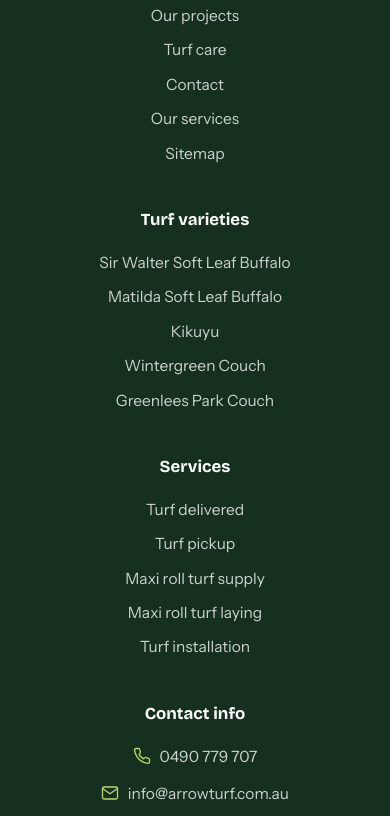
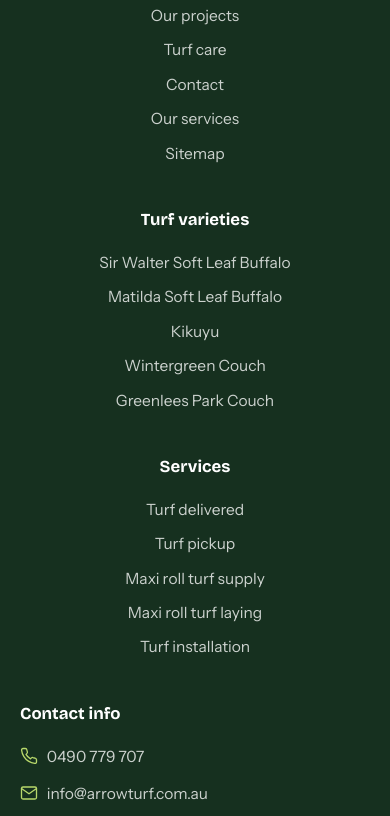
Before and after one commit to digitalmovement-au/ArrowTurfRedesign, an Astro site: page /thanks in a window 390 px wide. Shown: the part 1156-1972 px from the top of the page. Built offline with nearby package versions, Linux system fonts and the light colour scheme; Astro itself is replaced by a stand-in of ours; no server answers; animation ran at ten frames a second.

Commit message:
Mobile: left-align contact details, centre footer logo and form titles
Co-Authored-By: Claude Opus 5.5 <noreply@anthropic.com>
Claude-Session: https://claude.ai/code/session_015dRXpWSyUSKXck82rX2LNi

```diff
--- a/src/styles/global.css
+++ b/src/styles/global.css
@@ -187,9 +187,13 @@ main .btn, .cta .btn, .mnav__cta .btn { min-width: 250px; }
   .prose-block__cta, .split__cta, .tbl__cta { justify-self: stretch; }
   .feat__item { grid-template-columns: 1fr; justify-items: center; }
   .step { grid-template-columns: 1fr; justify-items: center; }
-  .cta__list li, .ct__list li { justify-content: center; text-align: left; }
-  .cta__list, .ct__list { justify-items: center; }
-  .ftr__contact a { justify-content: center; }
-  .ftr__bottom { justify-content: center; }
+  /* Contact details stay left-aligned for easy scanning */
+  .cta__list, .ct__list, .ftr__contact { justify-items: start; text-align: left; }
+  .cta__list li, .ct__list li { justify-content: flex-start; }
+  .ftr__top > div:last-child { text-align: left; }
+  /* Footer logo and form titles centred */
+  .ftr__brand img { margin-inline: auto; }
+  .qf__title, .qf__sub { text-align: center; }
+  footer .ftr__bottom { justify-content: center; text-align: center; }
   .stats__list li { justify-content: center !important; }
 }
```
